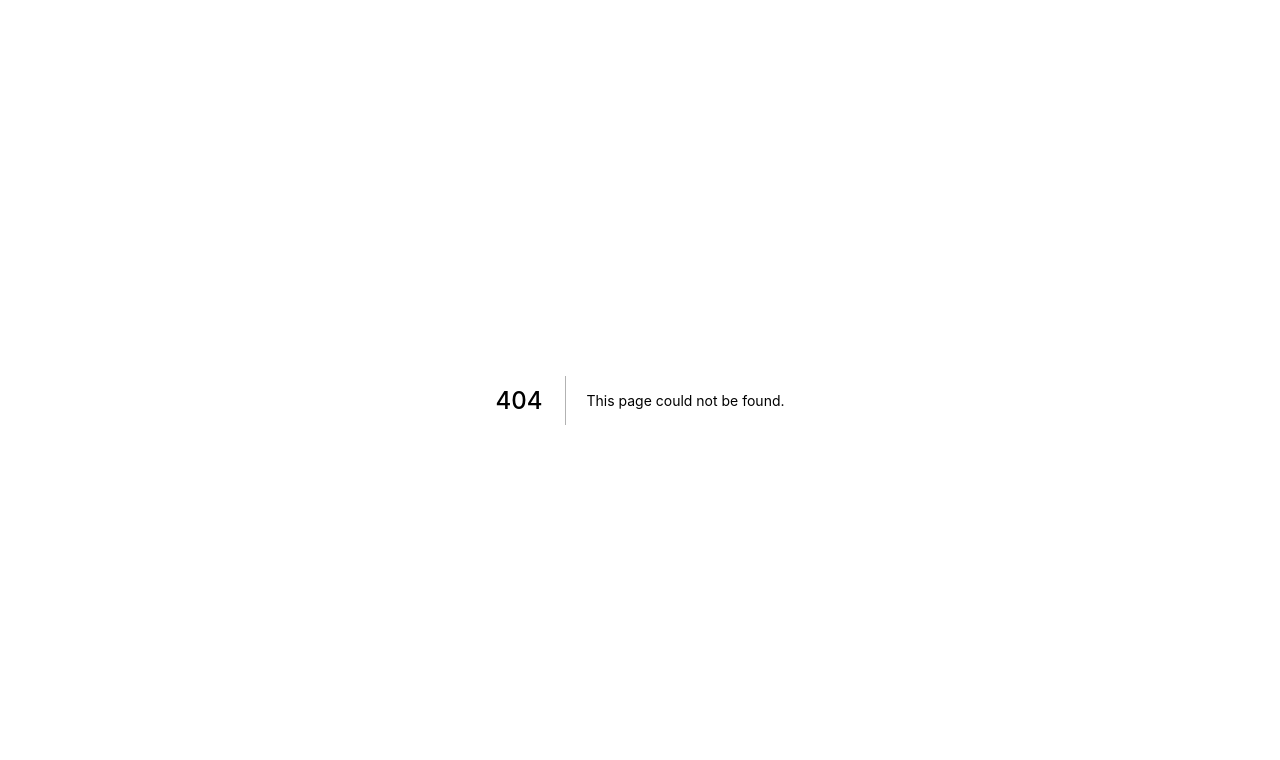
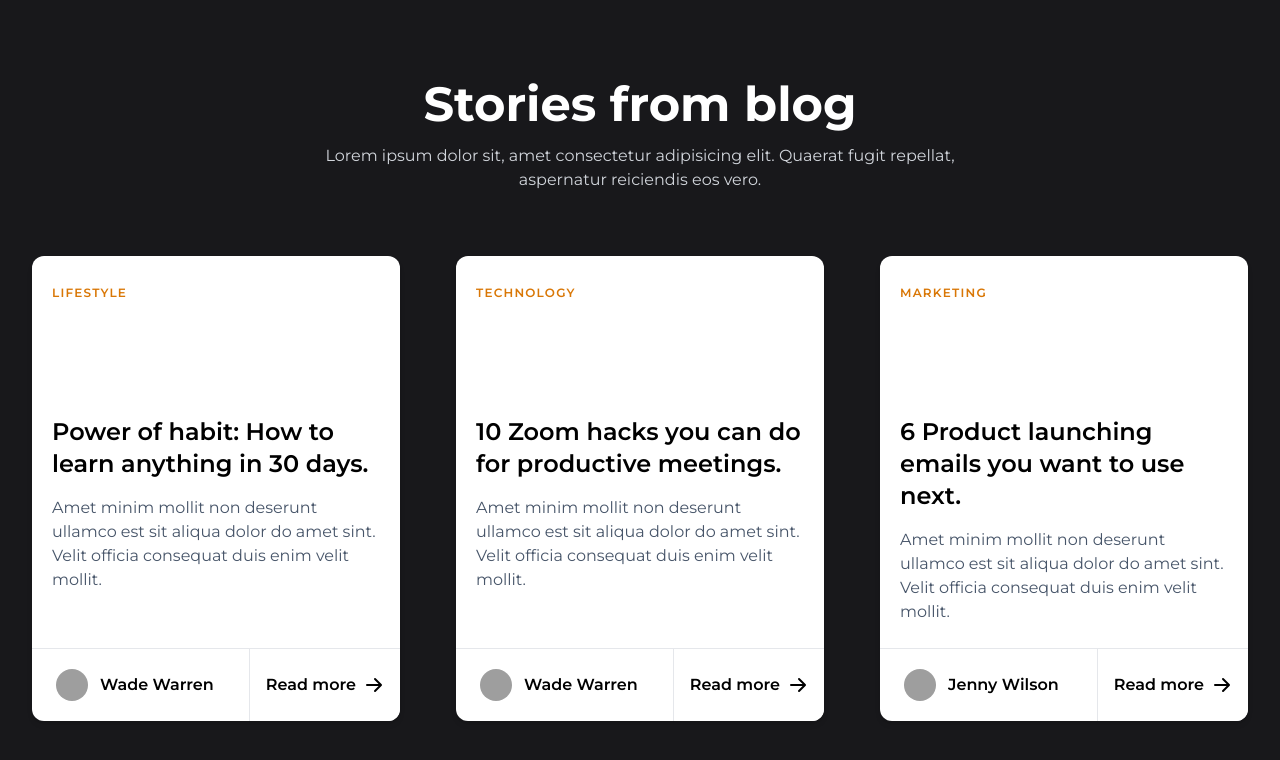
Before and after one commit to frusciante189/tailwind-ui-kit, a Next.js app: page /blog/blog06 in a window 1280 px wide. Before the commit this address had no page. Shown: the top 760 px of the page. Built offline with nearby package versions, Linux system fonts and the light colour scheme; grey boxes are pictures that could not be loaded.

Commit message:
blog06 added

```diff
--- /dev/null
+++ b/pages/blog/blog06.js
@@ -0,0 +1,173 @@
+import React from "react";
+
+const blog06 = () => {
+  return (
+    <section className="lg:py-20 sm:py-16 py-12 bg-zinc-900">
+      <div className="max-w-7xl mx-auto lg:px-8 sm:px-6 px-4">
+        <div className="max-w-2xl mx-auto text-center">
+          <h2 className="font-bold lg:text-5xl sm:text-4xl text-3xl leading-5 text-white">
+            Stories from blog
+          </h2>
+          <p className="text-gray-300 mt-4">
+            Lorem ipsum dolor sit, amet consectetur adipisicing elit. Quaerat
+            fugit repellat, aspernatur reiciendis eos vero.
+          </p>
+        </div>
+        <div className="lg:mt-16 mt-8 lg:max-w-full max-w-md grid lg:grid-cols-3 grid-cols-1 lg:gap-14 gap-7">
+          <div className="shadow-md bg-white rounded-xl overflow-hidden flex flex-col">
+            <div className="px-5 py-6 flex flex-1 flex-col justify-between">
+              <div className="flex-shrink-0">
+                <span className="uppercase font-semibold text-xs tracking-widest text-amber-600">
+                  Lifestyle
+                </span>
+              </div>
+              <div className="flex-1 mt-28">
+                <p className="font-semibold text-2xl">
+                  Power of habit: How to learn anything in 30 days.
+                </p>
+                <p className="mt-4 text-base text-slate-600">
+                  Amet minim mollit non deserunt ullamco est sit aliqua dolor do
+                  amet sint. Velit officia consequat duis enim velit mollit.
+                </p>
+              </div>
+            </div>
+            <div className="border-t">
+              <div className="flex">
+                <div className="px-6 py-5 flex flex-1 items-center">
+                  <img
+                    src="https://images.unsplash.com/photo-1539571696357-5a69c17a67c6?ixlib=rb-1.2.1&ixid=MnwxMjA3fDB8MHxwaG90by1wYWdlfHx8fGVufDB8fHx8&auto=format&fit=crop&w=687&q=80"
+                    alt=""
+                    className="object-cover w-8 h-8 rounded-full"
+                  />
+                  <span className="font-semibold text-base overflow-hidden whitespace-nowrap text-ellipsis ml-3 min-w-0">
+                    Wade Warren
+                  </span>
+                </div>
+                <a
+                  href="/"
+                  className="px-4 py-5 bg-white hover:bg-blue-500 font-semibold transition-colors duration-200 ease-in-out transform inline-flex items-center flex-shrink-0 border-l"
+                >
+                  Read more
+                  <svg
+                    className="w-5 h-5 ml-2"
+                    xmlns="http://www.w3.org/2000/svg"
+                    viewBox="0 0 20 20"
+                    fill="currentColor"
+                  >
+                    <path
+                      fillRule="evenodd"
+                      d="M10.293 3.293a1 1 0 011.414 0l6 6a1 1 0 010 1.414l-6 6a1 1 0 01-1.414-1.414L14.586 11H3a1 1 0 110-2h11.586l-4.293-4.293a1 1 0 010-1.414z"
+                      clipRule="evenodd"
+                    ></path>
+                  </svg>
+                </a>
+              </div>
+            </div>
+          </div>
+          <div className="shadow-md bg-white rounded-xl overflow-hidden flex flex-col">
+            <div className="px-5 py-6 flex flex-1 flex-col justify-between">
+              <div className="flex-shrink-0">
+                <span className="uppercase font-semibold text-xs tracking-widest text-amber-600">
+                  Technology
+                </span>
+              </div>
+              <div className="flex-1 mt-28">
+                <p className="font-semibold text-2xl">
+                  10 Zoom hacks you can do for productive meetings.
+                </p>
+                <p className="mt-4 text-base text-slate-600">
+                  Amet minim mollit non deserunt ullamco est sit aliqua dolor do
+                  amet sint. Velit officia consequat duis enim velit mollit.
+                </p>
+              </div>
+            </div>
+            <div className="border-t">
+              <div className="flex">
+                <div className="px-6 py-5 flex flex-1 items-center">
+                  <img
+                    src="https://images.unsplash.com/photo-1534528741775-53994a69daeb?ixlib=rb-1.2.1&ixid=MnwxMjA3fDB8MHxwaG90by1wYWdlfHx8fGVufDB8fHx8&auto=format&fit=crop&w=764&q=80"
+                    alt=""
+                    className="object-cover w-8 h-8 rounded-full"
+                  />
+                  <span className="font-semibold text-base overflow-hidden whitespace-nowrap text-ellipsis ml-3 min-w-0">
+                    Wade Warren
+                  </span>
+                </div>
+                <a
+                  href="/"
+                  className="px-4 py-5 bg-white hover:bg-blue-500 font-semibold transition-colors duration-200 ease-in-out transform inline-flex items-center flex-shrink-0 border-l"
+                >
+                  Read more
+                  <svg
+                    className="w-5 h-5 ml-2"
+                    xmlns="http://www.w3.org/2000/svg"
+                    viewBox="0 0 20 20"
+                    fill="currentColor"
+                  >
+                    <path
+                      fillRule="evenodd"
+                      d="M10.293 3.293a1 1 0 011.414 0l6 6a1 1 0 010 1.414l-6 6a1 1 0 01-1.414-1.414L14.586 11H3a1 1 0 110-2h11.586l-4.293-4.293a1 1 0 010-1.414z"
+                      clipRule="evenodd"
+                    ></path>
+                  </svg>
+                </a>
+              </div>
+            </div>
+          </div>
+          <div className="shadow-md bg-white rounded-xl overflow-hidden flex flex-col">
+            <div className="px-5 py-6 flex flex-1 flex-col justify-between">
+              <div className="flex-shrink-0">
+                <span className="uppercase font-semibold text-xs tracking-widest text-amber-600">
+                  Marketing
+                </span>
+              </div>
+              <div className="flex-1 mt-28">
+                <p className="font-semibold text-2xl">
+                  6 Product launching emails you want to use next.
+                </p>
+                <p className="mt-4 text-base text-slate-600">
+                  Amet minim mollit non deserunt ullamco est sit aliqua dolor do
+                  amet sint. Velit officia consequat duis enim velit mollit.
+                </p>
+              </div>
+            </div>
+            <div className="border-t">
+              <div className="flex">
+                <div className="px-6 py-5 flex flex-1 items-center">
+                  <img
+                    src="https://images.unsplash.com/photo-1501196354995-cbb51c65aaea?ixlib=rb-1.2.1&ixid=MnwxMjA3fDB8MHxwaG90by1wYWdlfHx8fGVufDB8fHx8&auto=format&fit=crop&w=1171&q=80"
+                    alt=""
+                    className="object-cover w-8 h-8 rounded-full"
+                  />
+                  <span className="font-semibold text-base overflow-hidden whitespace-nowrap text-ellipsis ml-3 min-w-0">
+                    Jenny Wilson
+                  </span>
+                </div>
+                <a
+                  href="/"
+                  className="px-4 py-5 bg-white hover:bg-blue-500 font-semibold transition-colors duration-200 ease-in-out transform inline-flex items-center flex-shrink-0 border-l"
+                >
+                  Read more
+                  <svg
+                    className="w-5 h-5 ml-2"
+                    xmlns="http://www.w3.org/2000/svg"
+                    viewBox="0 0 20 20"
+                    fill="currentColor"
+                  >
+                    <path
+                      fillRule="evenodd"
+                      d="M10.293 3.293a1 1 0 011.414 0l6 6a1 1 0 010 1.414l-6 6a1 1 0 01-1.414-1.414L14.586 11H3a1 1 0 110-2h11.586l-4.293-4.293a1 1 0 010-1.414z"
+                      clipRule="evenodd"
+                    ></path>
+                  </svg>
+                </a>
+              </div>
+            </div>
+          </div>
+        </div>
+      </div>
+    </section>
+  );
+};
+
+export default blog06;
```
